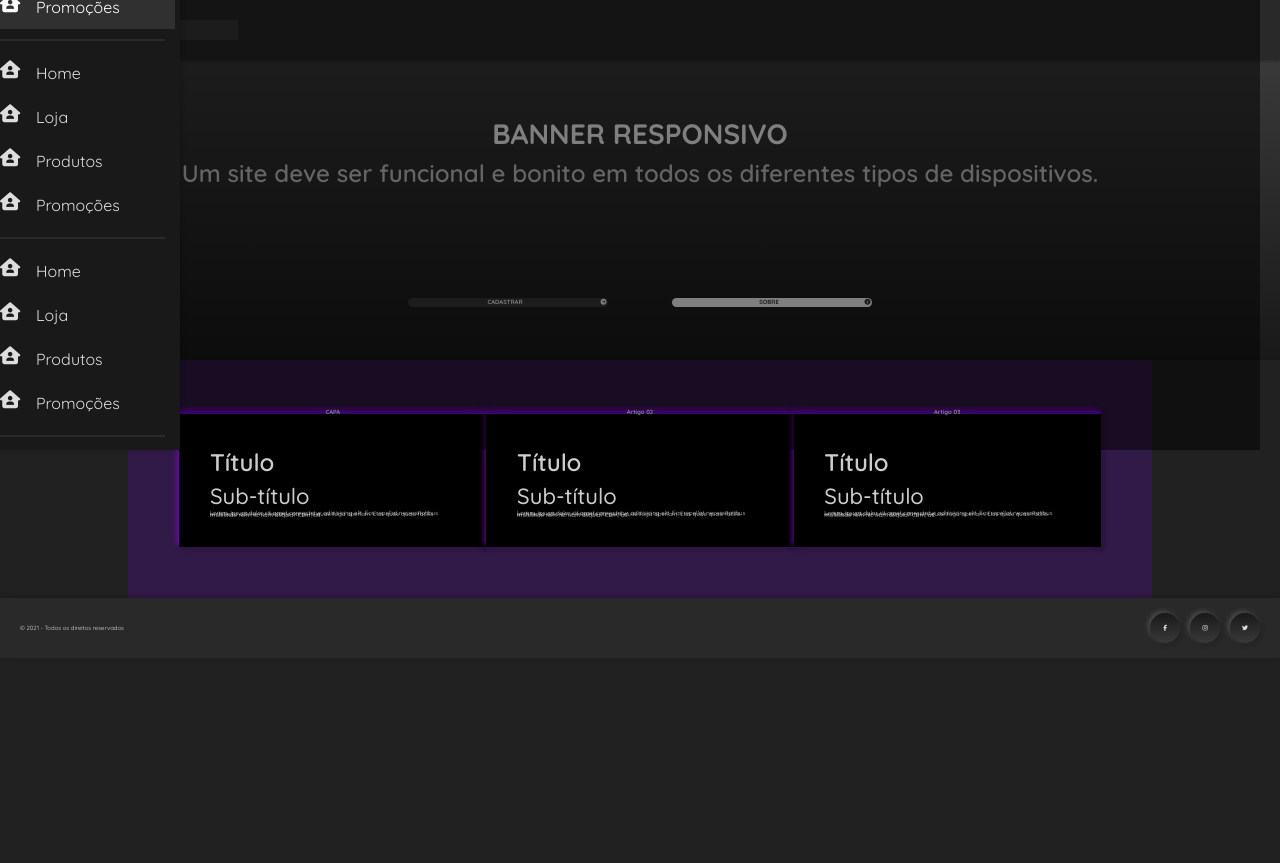
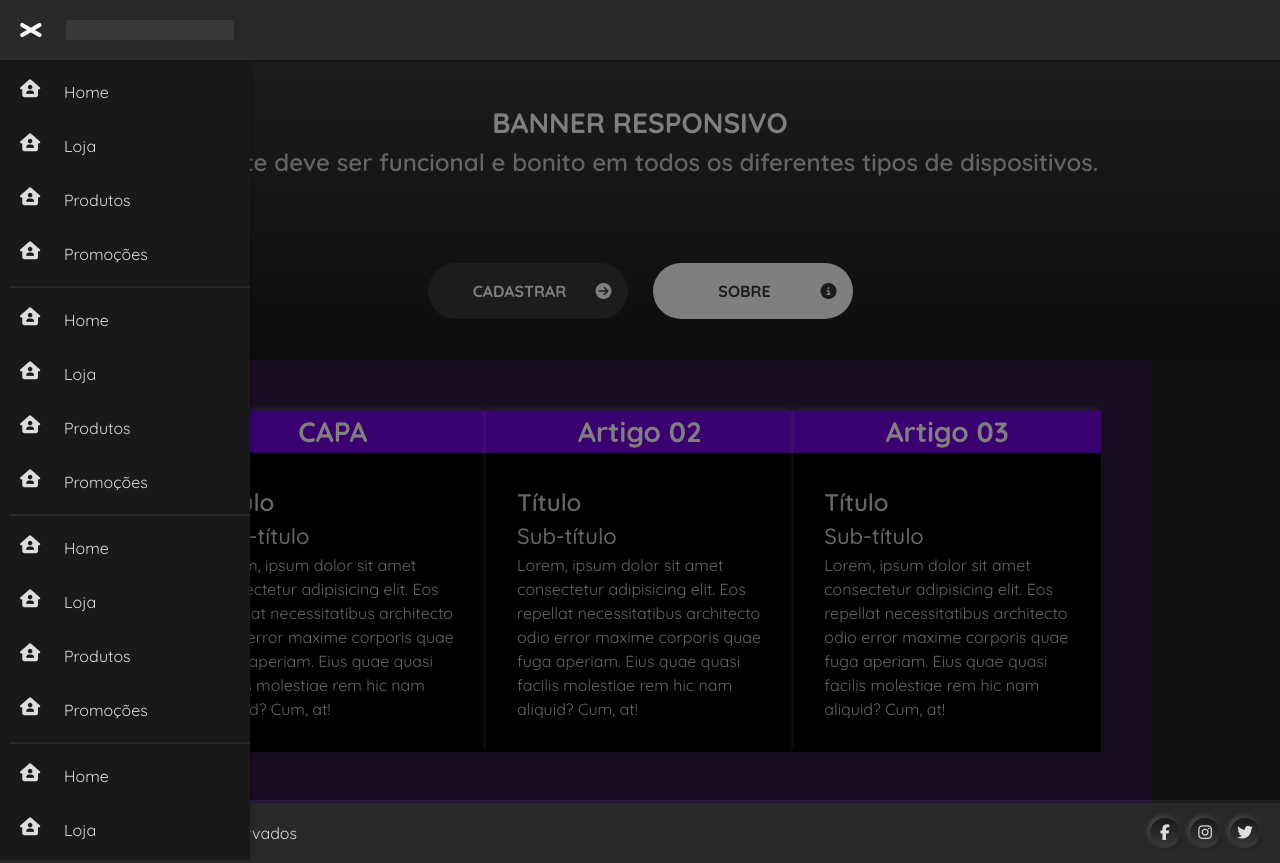
Before and after one commit to juniortex/Pack, a plain HTML site: page index.html in a window 1280 px wide. Both pictures are taken after a click on the element 35 px from the left and 30 px from the top of the page. Before the commit the page ends 800 px from the top, so only its background shows below. Drawn offline with nearby package versions, Linux system fonts and the light colour scheme.

Commit message:
Site update

```diff
--- a/css/sass/_cores.scss
+++ b/css/sass/_cores.scss
@@ -5,6 +5,7 @@ $gray-00: #090909;
 $gray-01: #191919;
 $gray-02: #292929;
 $gray-03: #393939;
+$gray-06: #696969;
 $gray-08: #898989;
 $gray-cc: #AAAAAA;
 $gray-dd: #DDDDDD;
--- a/css/sass/_reset.scss
+++ b/css/sass/_reset.scss
@@ -5,7 +5,7 @@
 * {
     margin: 0;
     padding: 0;
-    max-width: 100%;
+    width: 100%;
     border: none;
     outline: none;
     box-sizing: border-box;
--- a/css/style.scss
+++ b/css/style.scss
@@ -37,10 +37,10 @@ body {
 header {
     position: fixed;
     width: 100vw;
-    //grid-area: header;
+    grid-area: header;
     z-index: 999;
     display: grid;
-    grid-template-columns: auto auto 1fr;
+    grid-template-columns: 2.6rem 16.8rem;
     grid-template-areas: "buttons-menu logo";
     align-items: center;
     gap: 2rem;
@@ -50,7 +50,6 @@ header {
     .buttons-menu {
         grid-area: buttons-menu;
         display: grid;
-        grid-template-columns: 3rem auto;
         grid-template-rows: 2rem;
         align-items: center;
         cursor: pointer;
@@ -80,21 +79,28 @@ header {
     }
     .logo {
         grid-area: logo;
-        width: 16.8rem;
         height: 2rem;
         background-color: $gray-03;
         //background: url('../media/Logotipo/Logotipo-a.png') center center/100% no-repeat;
         cursor: pointer;
     }
-    .menu {
-        margin: 4rem 0 0 -2rem;
+}
+
+//CONTEÚDO:
+.menu {
+    display: none;
+    .menu-conteiner {
+        padding-top: 6rem;
         position: fixed;
-        display: none;
+        display: grid;
+        grid-template-columns: 25rem auto;
+        grid-template-areas: "menu-lateral overlay";
         width: 100vw;
         height: 100vh;
         background-color: $overlay-dark;
+        //border: 0.1rem solid rgb(255, 196, 0);
         ul {
-            width: 20rem;
+            grid-area: menu-lateral;
             max-width: 50vw;
             height: 100vh;
             overflow-y: scroll;
@@ -102,7 +108,8 @@ header {
             text-align: start;
             background-color: $gray-01;
             box-shadow: 0.2rem 0 0.5rem $sombra-default;
-            padding: 0.5rem;
+            padding-bottom: 6.5rem;
+            //border: 0.1rem solid rgb(255, 196, 0);
             &::-webkit-scrollbar {
                 width: 0.8rem;
             }
@@ -114,15 +121,8 @@ header {
                 border-radius: 2rem;
             }
             &:hover {
-                &::-webkit-scrollbar {
-                    width: 0.8rem;
-                }
-                &::-webkit-scrollbar-track {
-                    background: $gray-02;
-                }
                 &::-webkit-scrollbar-thumb {
-                    background-color: $gray-08;
-                    border-radius: 2rem;
+                    background-color: $gray-06;
                     &:hover {
                         background-color: $gray-cc;
                     }
@@ -130,13 +130,14 @@ header {
             }
             li {
                 display: grid;
+                margin: 1rem 0.5rem;
                 //border: 0.1rem solid rgb(255, 196, 0);
                 a {
                     //border: 0.1rem solid rgb(255, 196, 0);
                     display: grid;
                     grid-template-columns: 1.6rem 1fr;
                     align-items: bottom;
-                    gap: 2rem;
+                    gap: 2.8rem;
                     padding: 1rem 1.5rem;
                     font-size: 1.6rem;
                     color: $gray-dd;
@@ -146,15 +147,16 @@ header {
                     }
                     &:hover {
                         color: $gray-ff;
+                        background-color: rgba($gray-ff,0.1);
                     }
-                }
-                &:hover {
-                    background-color: rgba($gray-ff,0.1);
                 }
             }
             hr {
                 border: 0.1rem solid $gray-02;
                 margin: 1rem;
+            }
+            .overlay {
+                grid-area: overlay;
             }
         }
     }
@@ -180,21 +182,27 @@ header {
     #actions {
         display: grid;
         grid-template-columns: 1fr 1fr;
-        gap: 5%;
+        gap: 2.5rem;
         .button {
             align-self: center;
             display: grid;
             grid-template-columns: 1fr auto;
             justify-items: center;
             align-items: center;
-            padding: 1em;
+            padding: 1.6rem;
             width: 80%;
-            max-width: 200px;
-            border-radius: 50px;
+            max-width: 20rem;
+            border-radius: 5rem;
             cursor: pointer;
             font-weight: 700;
             background-color: $gray-03;
             color: $gray-ff;
+            font-size: 1.6rem;
+            //border: 0.1rem solid rgb(255, 196, 0);
+            i {
+                font-size: 1.6rem;
+                //border: 0.1rem solid rgb(255, 196, 0);
+            }
         }
         #button-cadastrar {
             justify-self: right;
@@ -222,19 +230,22 @@ main {
         grid-template-columns: 1fr 1fr 1fr;
         background-color: rgba($cor-tema,0.3);
         .servico {
-            min-width: 300px;
+            min-width: 30rem;
             background-color: black;
             display: grid;
             box-shadow:
-                2px 2px 5px #00000050,
-                -2px -2px 5px #a200ff99;
+                0.2rem 0.2rem 0.5rem $sombra-default,
+                -0.2rem -0.2rem 0.5rem $brilho-default;
             h2 {
                 background-color: rgba($cor-tema,1);
                 text-align: center;
-                font-size: 1.8em;
+                font-size: 2.8rem;
             }
             h3, h4, p {
                 color: rgba($gray-ff,0.8);
+            }
+            p {
+                font-size: 1.6rem;
             }
             div {
                 padding: 10%;
@@ -262,8 +273,8 @@ footer {
     align-content: center;
     justify-content: space-between;
     background-color: $gray-02;
-    box-shadow: 0px -2px 5px $sombra-default;
-    padding: 20px;
+    box-shadow: 0rem -0.2rem 0.5rem $sombra-default;
+    padding: 2rem;
     text-align: center;
     .copyright {
         grid-area: copyright;
@@ -271,24 +282,26 @@ footer {
         align-items: center;
         p {
             color: $gray-dd;
+            font-size: 1.6rem;
         }
     }
     .social {
         grid-area: social;
         display: grid;
-        grid-template-columns: 40px 40px auto;
+        grid-template-columns: 4rem 4rem auto;
         a {
             display: grid;
             align-items: center;
             justify-content: center;
             color: $gray-dd;
-            width: 30px;
-            height: 30px;
+            font-size: 2.5rem;
+            width: 3rem;
+            height: 3rem;
             border-radius: 50%;
             background: linear-gradient(to bottom, $gray-01 0%, $gray-03 100%);
             box-shadow:
-            2px 2px 5px $sombra-default,
-            -2px -2px 5px $brilho-default;
+            0.2rem 0.2rem 0.5rem $sombra-default,
+            -0.2rem -0.2rem 0.5rem $brilho-default;
                 &:hover {
                 background: linear-gradient(to bottom, $cor-tema 0%, $cor-tema 60%);
                 color: $gray-ff;
--- a/index.html
+++ b/index.html
@@ -51,8 +51,11 @@
         </div>
 
         <a href="index.html" class="logo"></a>
+    </header>
 
-        <nav class="menu">
+    <section class="menu">
+        <nav class="menu-conteiner">
+            <div class="overlay"></div>
             <ul class="menu-lateral">
                 <li>
                     <a href="#"><i class="fas fa-house-user"></i>Home</a>
@@ -66,7 +69,7 @@
                 <li>
                     <a href="#"><i class="fas fa-house-user"></i>Promoções</a>
                 </li>
-                <hr>
+                <hr class="linha">
                 <li>
                     <a href="#"><i class="fas fa-house-user"></i>Home</a>
                 </li>
@@ -79,7 +82,7 @@
                 <li>
                     <a href="#"><i class="fas fa-house-user"></i>Promoções</a>
                 </li>
-                <hr>
+                <hr class="linha">
                 <li>
                     <a href="#"><i class="fas fa-house-user"></i>Home</a>
                 </li>
@@ -92,7 +95,7 @@
                 <li>
                     <a href="#"><i class="fas fa-house-user"></i>Promoções</a>
                 </li>
-                <hr>
+                <hr class="linha">
                 <li>
                     <a href="#"><i class="fas fa-house-user"></i>Home</a>
                 </li>
@@ -105,7 +108,7 @@
                 <li>
                     <a href="#"><i class="fas fa-house-user"></i>Promoções</a>
                 </li>
-                <hr>
+                <hr class="linha">
                 <li>
                     <a href="#"><i class="fas fa-house-user"></i>Home</a>
                 </li>
@@ -118,7 +121,7 @@
                 <li>
                     <a href="#"><i class="fas fa-house-user"></i>Promoções</a>
                 </li>
-                <hr>
+                <hr class="linha">
                 <li>
                     <a href="#"><i class="fas fa-house-user"></i>Home</a>
                 </li>
@@ -134,7 +137,7 @@
                 <hr>
             </ul>
         </nav>
-    </header>
+    </section>
 
     <section class="banner">
         <div id="texto">
@@ -221,7 +224,7 @@ $("#close").click(function(){
     $("#close").hide();
     $("#open").show();
 });
-$(".menu").click(function(){
+$(".overlay").click(function(){
     $(".menu").hide();
     $("#close").hide();
     $("#open").show();
```
Also changed, not shown: css/style.css, 1 other file.
